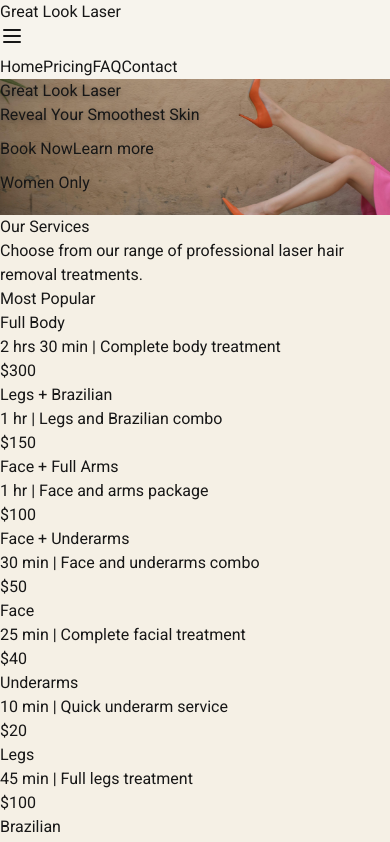
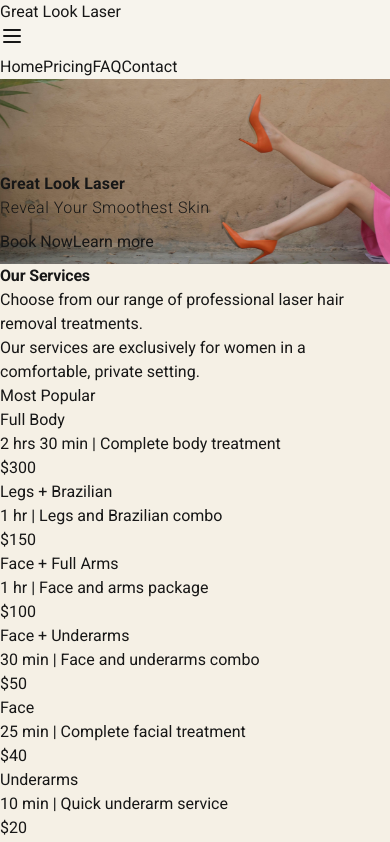
Before and after one commit to dhillonator/great-look-laser, a Next.js app: page / in a window 390 px wide. Shown: the top 842 px of the page. Built offline with nearby package versions, Linux system fonts and the light colour scheme.

Commit message:
mobile optimization and resizing

```diff
--- a/src/app/page.tsx
+++ b/src/app/page.tsx
@@ -46,42 +46,56 @@ export default function HomePage() {
   ];
 
   return (
-    <>
-      {/* Hero Section with Background Image - Mobile Optimized */}
+    <div>
+      {/* Hero Section with Background Image */}
       <section
         id="home"
-        className="min-h-screen flex flex-col items-start justify-center px-4 md:px-12 lg:px-20 relative"
+        className="relative min-h-screen flex items-center justify-center"
         style={{
           backgroundImage: "url('/legs-image.jpg')",
           backgroundSize: "cover",
-          backgroundPosition: "70% center", /* Shift position to show more of the legs on mobile */
+          backgroundPosition: "center",
           backgroundRepeat: "no-repeat"
         }}
       >
         {/* Gradient overlay to ensure text is readable */}
-        <div className="absolute inset-0 bg-gradient-to-r from-black/60 to-transparent z-0"></div>
+        <div className="absolute inset-0 bg-gradient-to-r from-black/60 to-transparent"></div>
 
-        <div className="relative z-10 max-w-lg mt-16 md:mt-0"> {/* Added margin-top to push content down on mobile */}
+        {/* Content container with precise positioning */}
+        <div className="container mx-auto px-4 relative" style={{ paddingTop: '11vh' }}>
+          <div className="grid grid-cols-12">
+            {/* Empty columns for spacing on small screens */}
+            <div className="hidden md:block col-span-3"></div>
+
+            {/* Content positioned in the middle columns with responsive adjustments */}
+            <motion.div
+              className="col-span-12 md:col-span-6 lg:col-span-5 xl:col-span-4 relative z-10 lg:ml-12 xl:ml-6 md:mt-30 lg:mt-34 xl:mt-38"
+              initial={{ opacity: 0 }}
+              animate={{ opacity: 1 }}
+              transition={{ duration: 0.8 }}
+            >
               <motion.h1
-            className="text-4xl md:text-6xl font-bold mb-4 text-white drop-shadow-md"
+                className="text-3xl md:text-4xl lg:text-5xl font-bold mb-3 text-white"
                 initial={{ opacity: 0, y: 20 }}
                 animate={{ opacity: 1, y: 0 }}
                 transition={{ duration: 0.6 }}
+                style={{ fontWeight: 600, letterSpacing: '0.01em', fontFamily: "'Roboto', sans-serif" }}
               >
                 Great Look Laser
               </motion.h1>
 
               <motion.p
-            className="text-2xl md:text-3xl mb-8 text-white drop-shadow-md"
+                className="text-xl md:text-2xl mb-5 text-white"
                 initial={{ opacity: 0, y: 20 }}
                 animate={{ opacity: 1, y: 0 }}
                 transition={{ duration: 0.6, delay: 0.2 }}
+                style={{ fontWeight: 300, letterSpacing: '0.03em', fontFamily: "'Roboto', sans-serif" }}
               >
                 Reveal Your Smoothest Skin
               </motion.p>
 
               <motion.div
-            className="flex gap-4 flex-wrap"
+                className="flex gap-3 flex-wrap"
                 initial={{ opacity: 0, y: 20 }}
                 animate={{ opacity: 1, y: 0 }}
                 transition={{ duration: 0.6, delay: 0.4 }}
@@ -95,7 +109,7 @@ export default function HomePage() {
                     });
                     openCalendly();
                   }}
-              className="bg-orange-500 px-8 py-3 rounded-full text-lg font-medium hover:opacity-90 transition-opacity text-white shadow-lg"
+                  className="bg-gradient-to-r from-orange-500 to-orange-600 px-5 py-2 rounded-full text-base font-medium hover:opacity-90 transition-opacity text-white shadow-lg"
                 >
                   Book Now
                 </button>
@@ -106,20 +120,13 @@ export default function HomePage() {
                     category: 'Engagement',
                     label: 'Hero Section Learn More'
                   })}
-              className="bg-white/20 backdrop-blur-sm border border-white/30 text-white px-8 py-3 rounded-full text-lg font-medium hover:bg-white/30 transition-all"
+                  className="bg-white/20 backdrop-blur-sm border border-white/30 text-white px-5 py-2 rounded-full text-base font-medium hover:bg-white/30 transition-all"
                 >
                   Learn more
                 </a>
               </motion.div>
-
-          <motion.div
-            className="mt-8 text-base bg-black/40 inline-block px-4 py-1 rounded-full text-white/90"
-            initial={{ opacity: 0 }}
-            animate={{ opacity: 1 }}
-            transition={{ duration: 0.6, delay: 0.6 }}
-          >
-            Women Only
             </motion.div>
+          </div>
         </div>
       </section>
 
@@ -132,18 +139,30 @@ export default function HomePage() {
             whileInView={{ opacity: 1 }}
             viewport={{ once: true }}
             transition={{ duration: 0.6 }}
+            style={{ fontWeight: 700, letterSpacing: '-0.01em' }}
           >
             Our Services
           </motion.h2>
 
           <motion.p
-            className="text-lg text-gray-600 max-w-2xl mb-12"
+            className="text-lg text-gray-600 max-w-2xl mb-3"
             initial={{ opacity: 0 }}
             whileInView={{ opacity: 1 }}
             viewport={{ once: true }}
             transition={{ duration: 0.6, delay: 0.2 }}
+            style={{ fontWeight: 400 }}
           >
             Choose from our range of professional laser hair removal treatments.
+          </motion.p>
+
+          <motion.p
+            className="text-base text-orange-600 max-w-2xl mb-12 italic"
+            initial={{ opacity: 0 }}
+            whileInView={{ opacity: 1 }}
+            viewport={{ once: true }}
+            transition={{ duration: 0.6, delay: 0.3 }}
+          >
+            Our services are exclusively for women in a comfortable, private setting.
           </motion.p>
 
           <div className="grid md:grid-cols-2 lg:grid-cols-4 gap-6">
@@ -247,6 +266,7 @@ export default function HomePage() {
             whileInView={{ opacity: 1, y: 0 }}
             viewport={{ once: true }}
             transition={{ duration: 0.6 }}
+            style={{ fontWeight: 700, letterSpacing: '-0.01em' }}
           >
             Frequently Asked Questions
           </motion.h2>
@@ -291,6 +311,7 @@ export default function HomePage() {
             whileInView={{ opacity: 1, y: 0 }}
             viewport={{ once: true }}
             transition={{ duration: 0.6 }}
+            style={{ fontWeight: 700, letterSpacing: '-0.01em' }}
           >
             Contact Us
           </motion.h2>
@@ -428,6 +449,6 @@ export default function HomePage() {
           <p className="text-gray-500 text-sm">© {new Date().getFullYear()} Great Look Laser. All rights reserved.</p>
         </div>
       </footer>
-    </>
+    </div>
   );
 }
```
Lines whose indentation alone changed are shown as unchanged.
